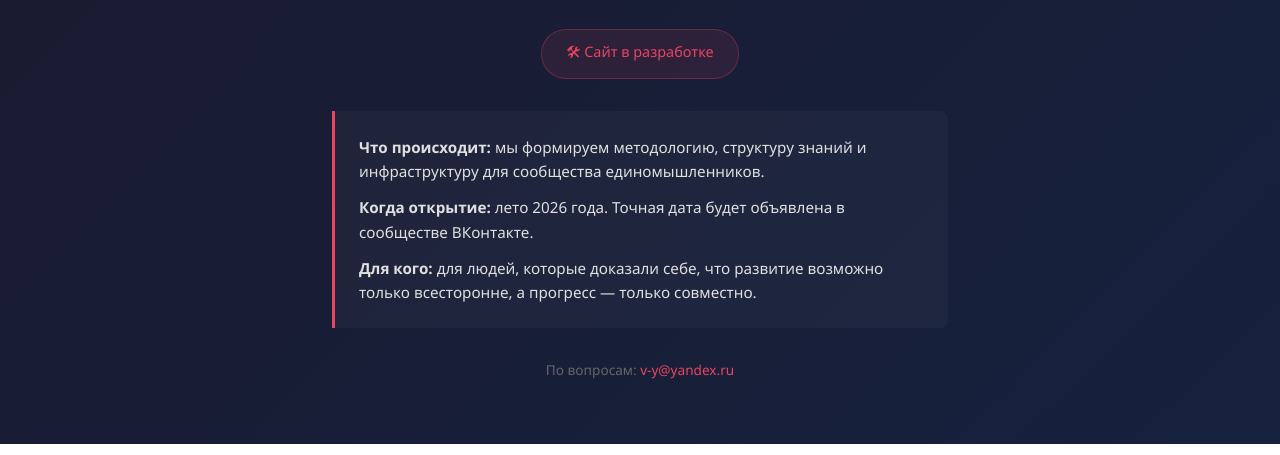
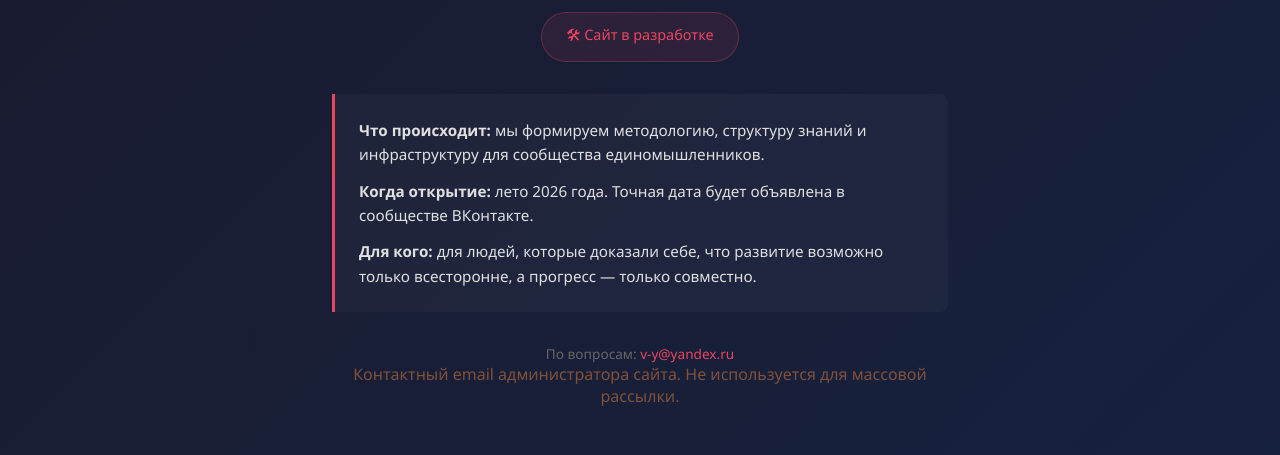
Before and after one commit to vicyxbmc-creator/omata-site, a plain HTML site: page index.html in a window 1280 px wide. Shown: the part 356-811 px from the top of the page. Drawn offline with Linux system fonts and the light colour scheme.

Commit message:
Update index.html with contact email note
Added a note about the contact email not being used for mass mailing.

```diff
--- a/index.html
+++ b/index.html
@@ -119,6 +119,9 @@
 
         <p class="contact">
             По вопросам: <a href="mailto:v-y@yandex.ru">v-y@yandex.ru</a>
+        <p class="text-xs mt-2" style="color: #af6538; opacity: 0.7;">
+  Контактный email администратора сайта. Не используется для массовой рассылки.
+        </p>
         </p>
     </div>
 </body>
```
